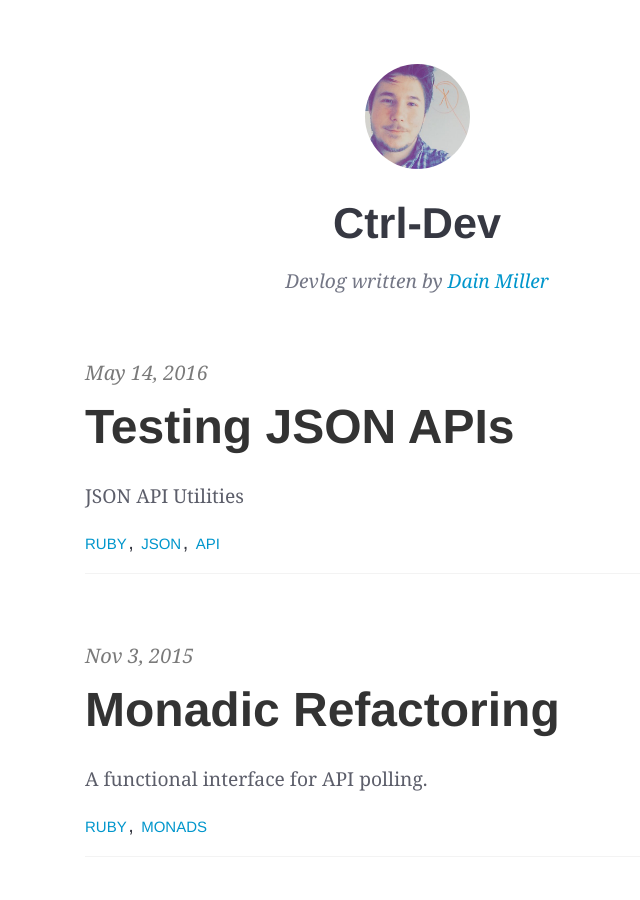
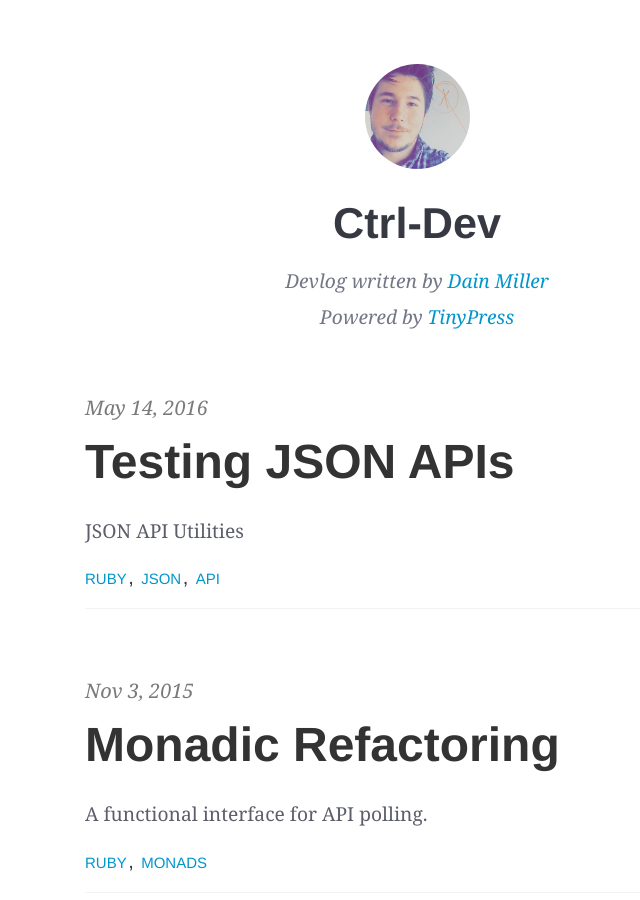
Before and after one commit to mraiur/dainmiller.github.io, a Jekyll site: the page built from index.html, in a window 1280 px wide and 900 px high. Shown: the whole window, without its empty margins (223-863 px from the left). Built offline with Jekyll 4.4.1, drawn with Linux system fonts in a browser that asks for light colours; the list of posts is cut into pages by our own code.

Commit message:
Update default.html

```diff
--- a/_layouts/default.html
+++ b/_layouts/default.html
@@ -34,7 +34,11 @@
         </h1>
         <h2 class='blog-author'>
         Devlog written by
-        <a href="http://dain.io">Dain Miller</a>
+        <a href="http://dain.io" target="_blank">Dain Miller</a>
+        </h2>
+        <h2 class='blog-author'>
+        Powered by
+        <a href="http://tinypress.co" target="_blank">TinyPress</a>
         </h2>
         </header>
 
```
